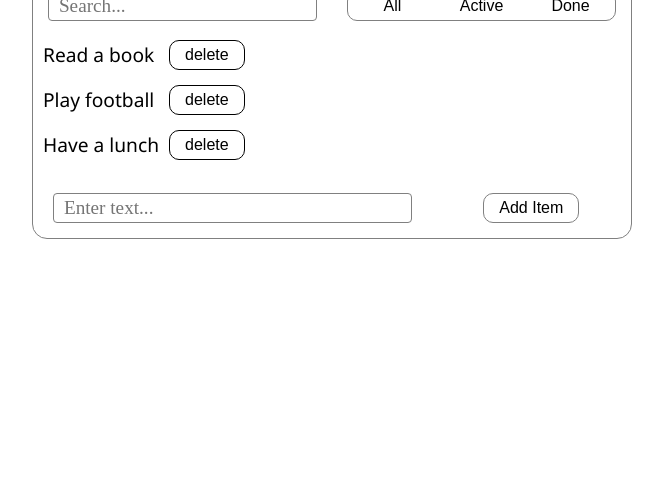
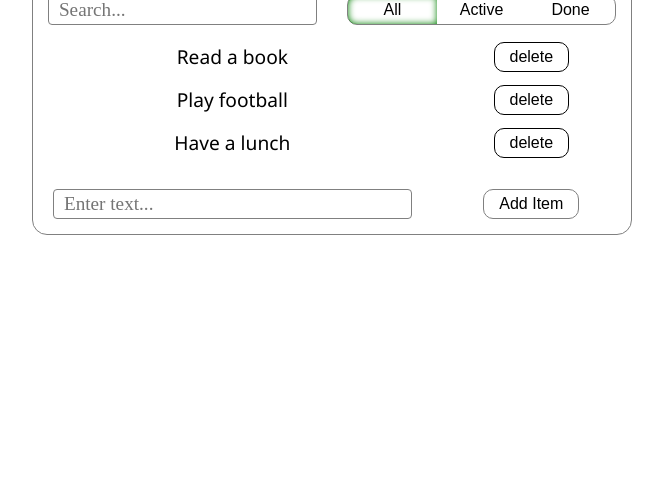
Before and after one commit to Droideko/React-Todo, a React app: page / in a window 1280 px wide. Shown: the part 309-800 px from the top of the page, without its empty margins (308-971 px from the left). Built offline with nearby package versions, Linux system fonts and the light colour scheme.

Commit message:
Create filter todo list

```diff
--- a/src/components/search-panel/search-panel.js
+++ b/src/components/search-panel/search-panel.js
@@ -3,8 +3,26 @@ import React, {Component} from 'react';
 import './search-panel.sass';
 
 class SearchPanel extends Component{
+   constructor(props){
+      super(props);
+      this.buttons = [
+         { name: 'all', label: 'All' },
+         { name: 'active', label: 'Active' },
+         { name: 'done', label: 'Done' }
+      ]
+   }
    render(){
-      const {searchText, handleSearch} = this.props;
+      const {searchText, handleSearch, filter, handleFilter} = this.props;
+      const buttons = this.buttons.map(el => {
+         const isActive = filter === el.name;
+         console.log(isActive);
+         return <li
+            key={el.name}
+            onClick={() => handleFilter(el.name)}
+            className={isActive ? 'btn-active' : 'btn'}>
+               {el.label}
+         </li>
+      })
       return(
          <div className='container__search-panel'>
             <form className='container__search-form'>
@@ -16,9 +34,7 @@ class SearchPanel extends Component{
                </input>
             </form>
             <ul className='container__list'>
-               <li>All</li>
-               <li>Active</li>
-               <li>Done</li>
+               {buttons}
             </ul>
          </div>
       );
--- a/src/components/search-panel/search-panel.sass
+++ b/src/components/search-panel/search-panel.sass
@@ -36,4 +36,7 @@
             border-top-right-radius: 8px
             border-bottom-right-radius: 8px
          &:hover
-            box-shadow: inset 0px 0px 7px green
+            box-shadow: inset 0px 0px 7px blue
+
+.btn-active
+   box-shadow: inset 0px 0px 7px green
--- a/src/components/todo-container/todo-container.js
+++ b/src/components/todo-container/todo-container.js
@@ -11,12 +11,14 @@ class ToDoContainer extends Component{
       this.state = {
          data: this.props.data,
          searchText: '',
+         filter: 'all'
       }
       this.id = 10;
       this.handleDelete = this.handleDelete.bind(this);
       this.handleSearch = this.handleSearch.bind(this);
       this.handleImportant = this.handleImportant.bind(this);
       this.handleAddItem = this.handleAddItem.bind(this);
+      this.handleFilter = this.handleFilter.bind(this);
    }
 
    handleDelete(id){
@@ -50,19 +52,34 @@ class ToDoContainer extends Component{
       }))
    }
 
+   handleFilter(value){
+      this.setState({filter: value})
+   }
+
    myFilter(searchText, data){
       return data.filter(el => el.label.toLowerCase().includes(searchText.toLowerCase()));
    }
 
+   myFilterActive(data, filter){
+      switch(filter){
+         case 'all': return data;
+         case 'active': return data.filter(data => !data.done);
+         case 'done': return data.filter(data => data.done);
+         default: return data;
+      }
+   }
+
    render(){
-      const {data, searchText} = this.state;
-      const filterData = this.myFilter(searchText, data);
+      const {data, searchText, filter} = this.state;
+      const filterData = this.myFilterActive(this.myFilter(searchText, data), filter);
       return(
          <div className='container'>
             <h1 className='container__title'>Todo List</h1>
             <SearchPanel
                searchText={searchText}
-               handleSearch={this.handleSearch}/>
+               handleSearch={this.handleSearch}
+               filter={this.state.filter}
+               handleFilter={this.handleFilter}/>
             <ToDoList
                data={filterData}
                handleDelete={this.handleDelete}
--- a/src/components/todo-item/todo-item.js
+++ b/src/components/todo-item/todo-item.js
@@ -4,7 +4,7 @@ import './todo-item.sass'
 const ToDoItem = ({label, done, handleDelete, handleImportant}) => {
    const styleDone = done ? {textDecoration: `line-through`} : {textDecoration: `none`}
    return(
-      <tr>
+      <tr className='list__row'>
          <td
             className='list__item'
             onClick={handleImportant}
--- a/src/components/todo-item/todo-item.sass
+++ b/src/components/todo-item/todo-item.sass
@@ -17,8 +17,14 @@
       box-shadow: inset 0px 0px 7px red
       color: red
 
-.list__item
-   font-size: 1.2em
-   font-family: 'Segoe UI', Tahoma, Geneva, Verdana, sans-serif
-   cursor: pointer
-   padding: 8px
+.list
+   &__row
+      display: grid
+      grid-template-columns: 2fr 1fr
+      justify-items: center
+      align-items: center
+   &__item
+      font-size: 1.2em
+      font-family: 'Segoe UI', Tahoma, Geneva, Verdana, sans-serif
+      cursor: pointer
+      padding: 8px
```
Also changed, not shown: dist/bundle.js.
